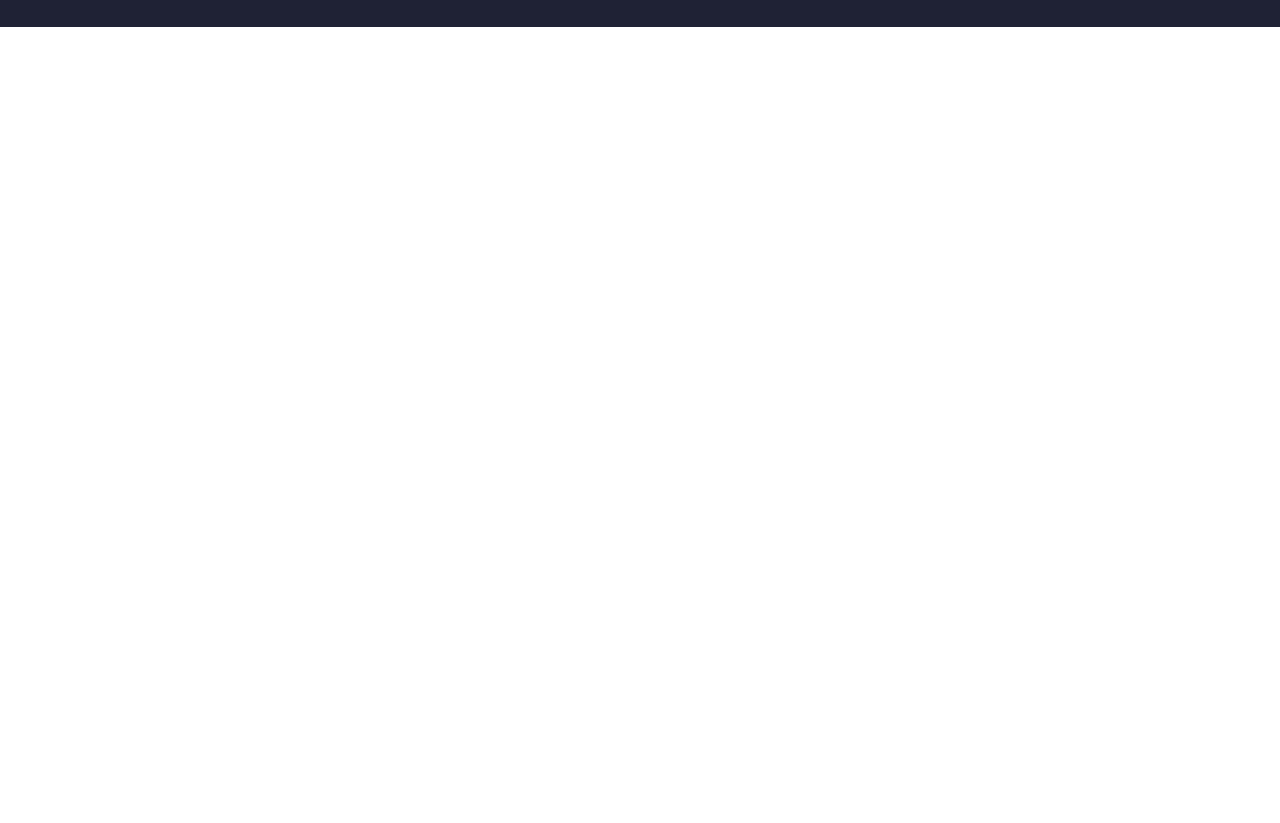
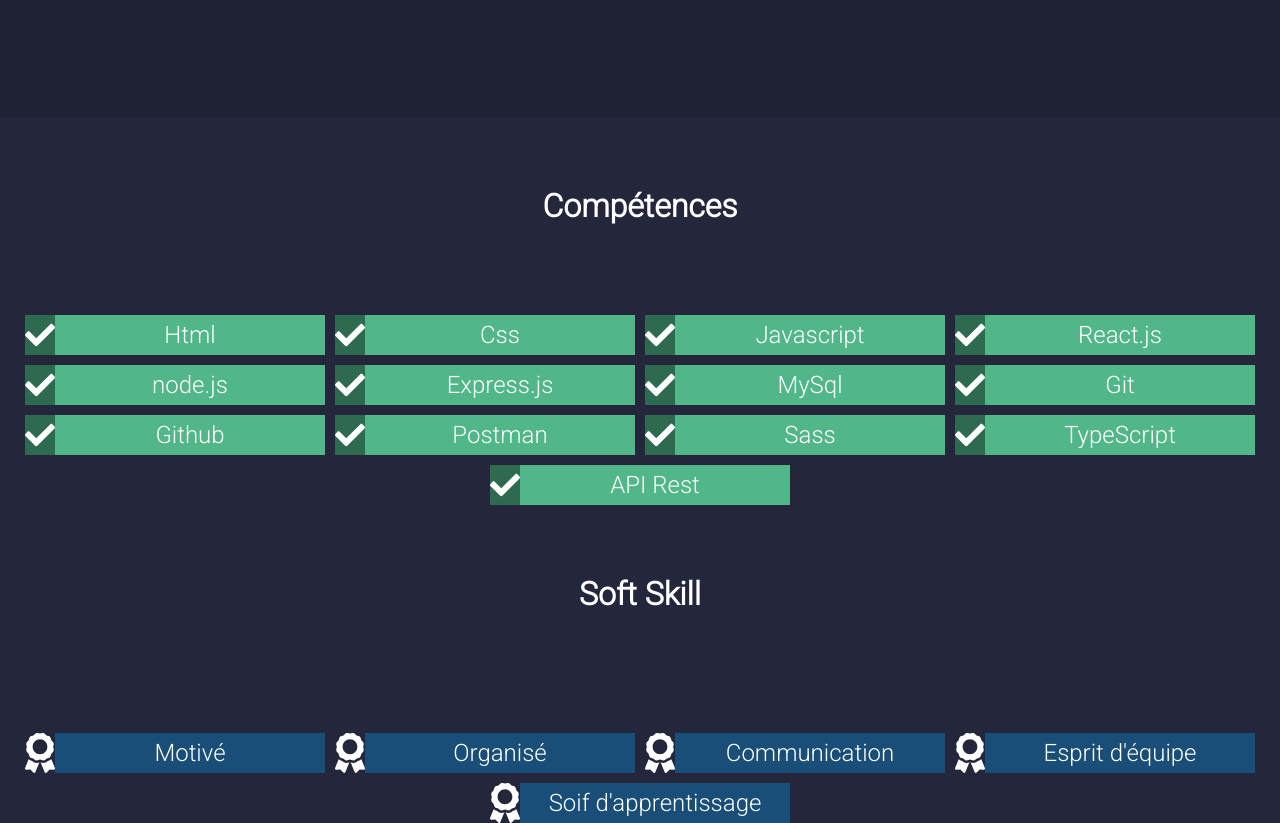
Before and after one commit to MaulineYoann/Portfolio, a React (Create React App) app: page / in a window 1280 px wide. Shown: the part 1060-1883 px from the top of the page. Before the commit the page ends 1087 px from the top, so only its background shows below. Built offline with nearby package versions, Linux system fonts and the light colour scheme.

Commit message:
soft skill

```diff
--- a/src/App.js
+++ b/src/App.js
@@ -3,6 +3,8 @@ import { BrowserRouter as Router, Switch, Route } from 'react-router-dom';
 import { NavBar } from './components/NavBar';
 import Home from './pages/Home';
 import About from './pages/About';
+
+
 
 function App() {
   return (
--- /dev/null
+++ b/src/components/SkillList.jsx
@@ -0,0 +1,15 @@
+import React from 'react'
+import './SkillList.scss'
+import { FaCheck } from 'react-icons/fa';
+
+
+const SkillList = ({skill}) => {
+    return (
+        <div className='skillList'>
+        <FaCheck className='check'/>
+         <p>{skill}</p>
+        </div>
+    )
+}
+
+export default SkillList
--- /dev/null
+++ b/src/components/SkillList.scss
@@ -0,0 +1,23 @@
+.skillList {
+    background-color: #52b788;
+    // background-image: linear-gradient(to right, #52b788, #008886, #0f586a, #1e2c3a, #030303);
+
+    width: 300px;
+    height: 40px;
+    // padding:15px;
+    position: relative;
+    box-sizing: border-box;
+    display: flex;
+    justify-content: space-between;
+    align-items: center;
+
+    .check {
+        background-color: #2d6a4f;
+        height: 40px;
+        width: 30px;
+    }
+    p {
+        margin: 0 auto;
+        font-size: 1.5rem;
+    }
+}
--- a/src/components/Skillz.jsx
+++ b/src/components/Skillz.jsx
@@ -1,15 +1,40 @@
+import SkillList from './SkillList';
+import SoftSkill from './SoftSkill';
 import React from 'react'
-import { FaCheck } from 'react-icons/fa';
+import './Skillz.scss'
 
 const Skillz = () => {
 
-    const Hardskill = ['Html', 'Css', 'Javascript', 'React.js', 'node.js', 'Express.js', 'MySql', 'Git', 'Github', 'Postman', 'Sass', 'TypeScript' ]
+    const hardskill = ['Html', 'Css', 'Javascript', 'React.js', 'node.js', 'Express.js', 'MySql', 'Git', 'Github', 'Postman', 'Sass', 'TypeScript', 'API Rest' ]
 
-    const softSkill = ['Motivé','Organisé', 'Communication',"esprit d'équipe", "Soif d'apprentissage" ];
+    const softSkill = ['Motivé','Organisé', 'Communication',"Esprit d'équipe", "Soif d'apprentissage" ];
 
-    const learn = [, 'three.js', 'D3.js' ]
+    const learn = [, 'Three.js', 'D3.js', 'Php', 'Mongo DB' ];
+
     return (
         <section className='skillz'>
+
+            <h2 className='title'>Compétences</h2>
+            <aside className='skill-contain'>
+
+            {hardskill.map((skill, index) => (
+                <div key={index}>
+                    <SkillList skill={skill}/>
+                </div>
+            ))}
+
+            </aside>
+
+            <h2 className='title'>Soft Skill</h2>
+            <aside className='soft-skill'>
+
+                {softSkill.map((soft, index) => (
+                    <div key={index}>
+                        <SoftSkill soft={soft}/>
+                    </div>
+                ))}
+
+            </aside>
 
         </section>
     )
--- /dev/null
+++ b/src/components/Skillz.scss
@@ -0,0 +1,25 @@
+.skillz {
+    background-color: var(--mainColor);
+
+
+    .title {
+        text-align: center;
+        font-size: 2rem;
+        padding: 70px;
+
+    }
+    .skill-contain {
+        display: flex;
+        flex-flow: row wrap;
+        justify-content: center;
+        gap: 10px;
+        margin-top: 20px;
+    }
+    .soft-skill {
+        display: flex;
+        flex-flow: row wrap;
+        justify-content: center;
+        gap: 10px;
+        margin-top: 50px;
+    }
+}
--- /dev/null
+++ b/src/components/SoftSkill.jsx
@@ -0,0 +1,15 @@
+import React from 'react'
+import { FaAward } from 'react-icons/fa';
+import './SoftSkill.scss'
+
+
+const SoftSkill = ({soft}) => {
+    return (
+        <div className='SoftSkill'>
+            <FaAward className='award'/>
+            <p>{soft}</p>
+        </div>
+    )
+}
+
+export default SoftSkill
--- /dev/null
+++ b/src/components/SoftSkill.scss
@@ -0,0 +1,23 @@
+.SoftSkill {
+    background-color: #184e77;
+    // background-image: linear-gradient(to right, #52b788, #008886, #0f586a, #1e2c3a, #030303);
+
+    width: 300px;
+    height: 40px;
+    // padding:15px;
+    position: relative;
+    box-sizing: border-box;
+    display: flex;
+    justify-content: space-between;
+    align-items: center;
+
+    .award {
+        background-color: var(--mainColor);
+        height: 40px;
+        width: 30px;
+    }
+    p {
+        margin: 0 auto;
+        font-size: 1.5rem;
+    }
+}
--- a/src/pages/About.jsx
+++ b/src/pages/About.jsx
@@ -4,7 +4,7 @@ import './About.scss'
 const About = () => {
     return (
         <section className='About'>
-            <h2 > À Propos</h2>
+            <h2 className='title'> À Propos</h2>
             <div className="about-text">
                 <p className='about-question'>Qui-suis-je ?</p>
                 <p className='text'>Passionné par le monde du développement informatique, c'est tout naturellement que je me lance une reconversion professionnelle. D'abord en autodidacte où  que je commence a me familiarisé avec
--- a/src/pages/About.scss
+++ b/src/pages/About.scss
@@ -1,13 +1,14 @@
 .About {
 
-    padding: 50px;
+    padding: 70px;
     background-color: var(--secondColor);
-    h2 {
+    .title {
         text-align: center;
         font-size: 2rem;
     }
     .about-text {
         margin-top: 50px;
+        padding-bottom: 50px;
         // border: 1px solid red;
         // border: 2px solid red;
         .about-question {
--- a/src/pages/Home.jsx
+++ b/src/pages/Home.jsx
@@ -4,6 +4,7 @@ import './Home.scss'
 import photo from '../assets/photo.png'
 import Button from '../components/Button'
 import About from './About'
+import Skillz from '../components/Skillz'
 
 const Home = () => {
     return (
@@ -11,8 +12,9 @@ const Home = () => {
             <div className="acceuil">
             <div className='home-contain'>
             <div className="info">
+
                 {/* <span>b</span><span>o</span><span>n</span><span>j</span><span>o</span><span>u</span><span>r</span> */}
-                <h1>Bonjour,<br/> Je suis Yoann mauline</h1>
+                <h1>Bonjour,<br/> Je suis Yoann Mauline</h1>
                 <p>développeur web fullstack React/Node</p>
                 <section>
                     <Button title='Projets'/>
@@ -23,6 +25,7 @@ const Home = () => {
             </div>
             </div>
             <About />
+            <Skillz />
         </section>
     )
 }
```
